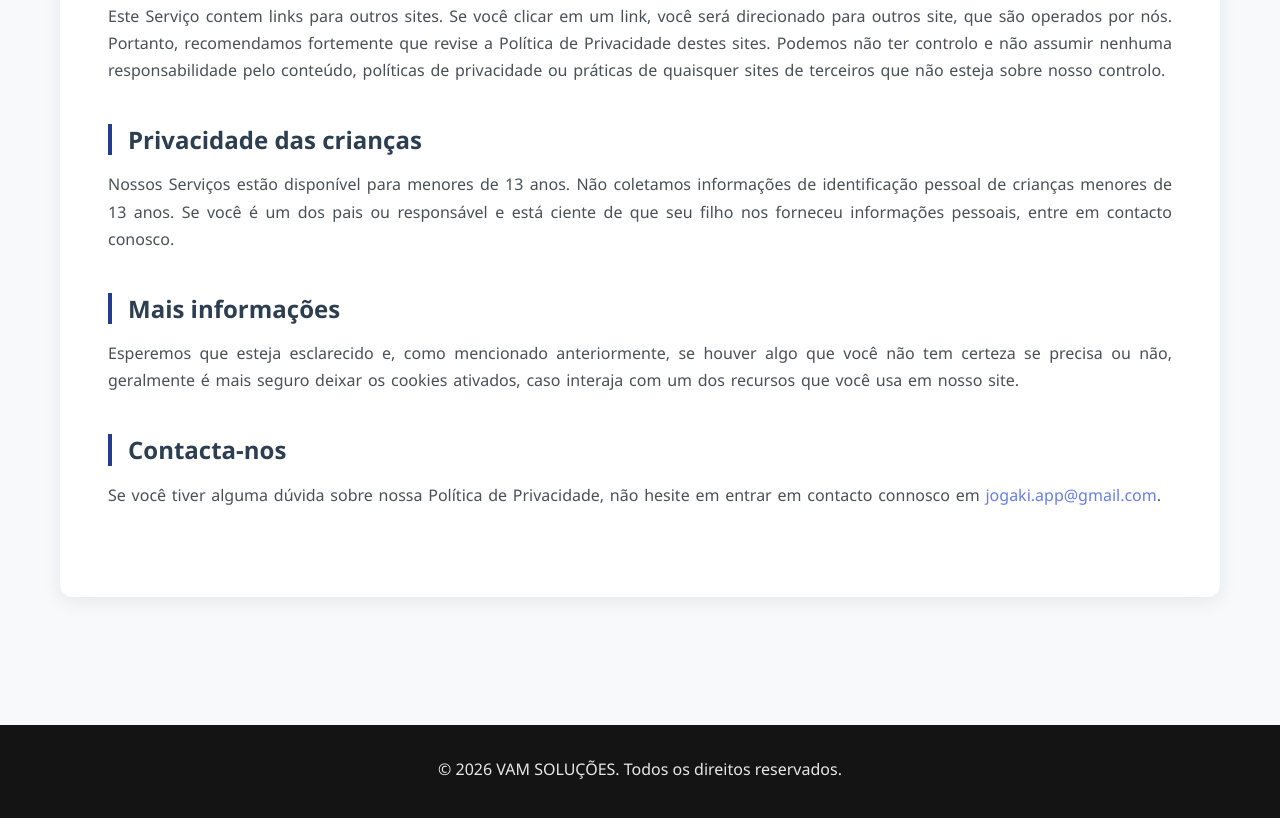
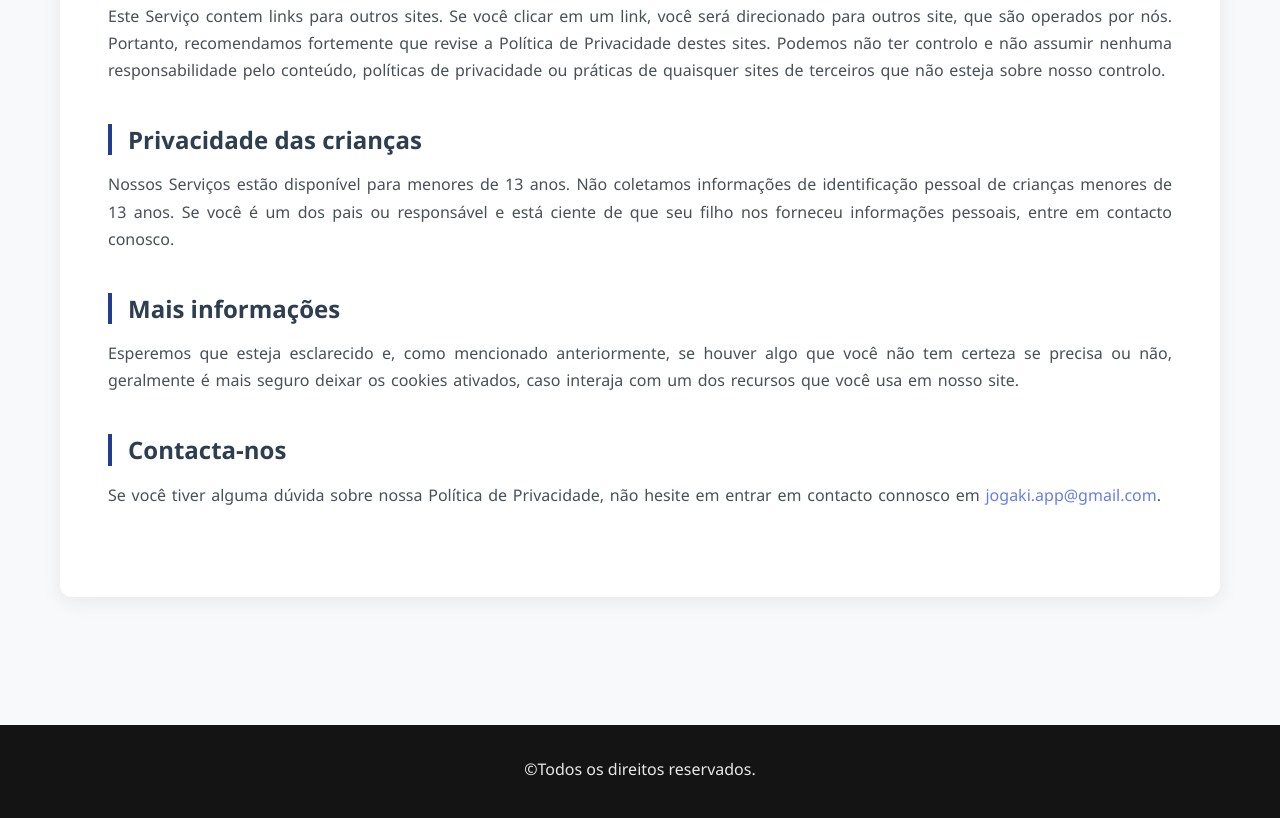
Before and after one commit to lmvangola-crypto/Politica_de_Privacidade, a website built with Vite: page index.html in a window 1280 px wide. Shown: the part 1739-2557 px from the top of the page. Built offline with nearby package versions, Linux system fonts and the light colour scheme.

Commit message:
direitos

```diff
--- a/index.html
+++ b/index.html
@@ -195,7 +195,7 @@
 
     <footer class="footer">
       <div class="container">
-        <p>&copy; 2026 VAM SOLUÇÕES. Todos os direitos reservados.</p>
+        <p>&copy;Todos os direitos reservados.</p>
       </div>
     </footer>
   </body>
```
